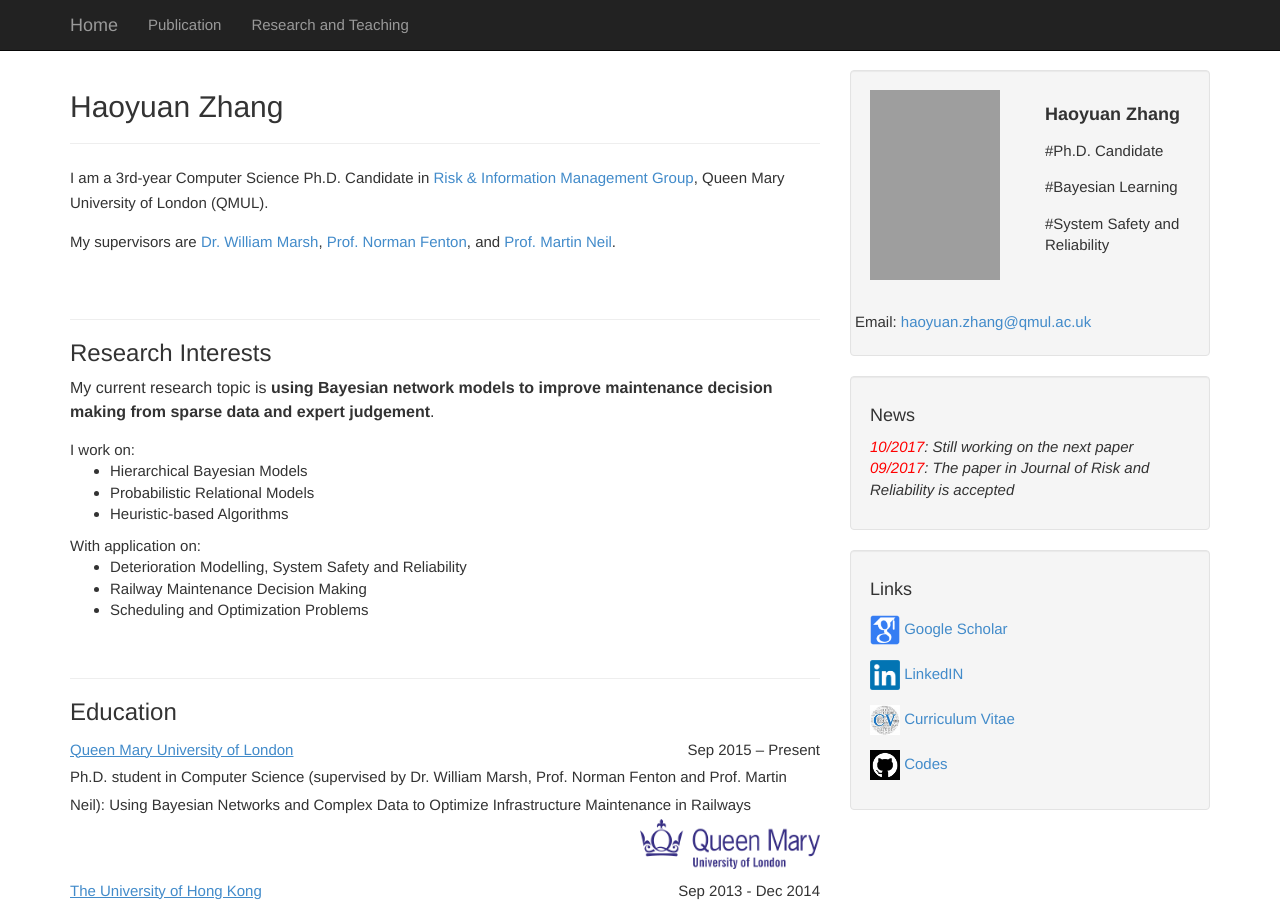
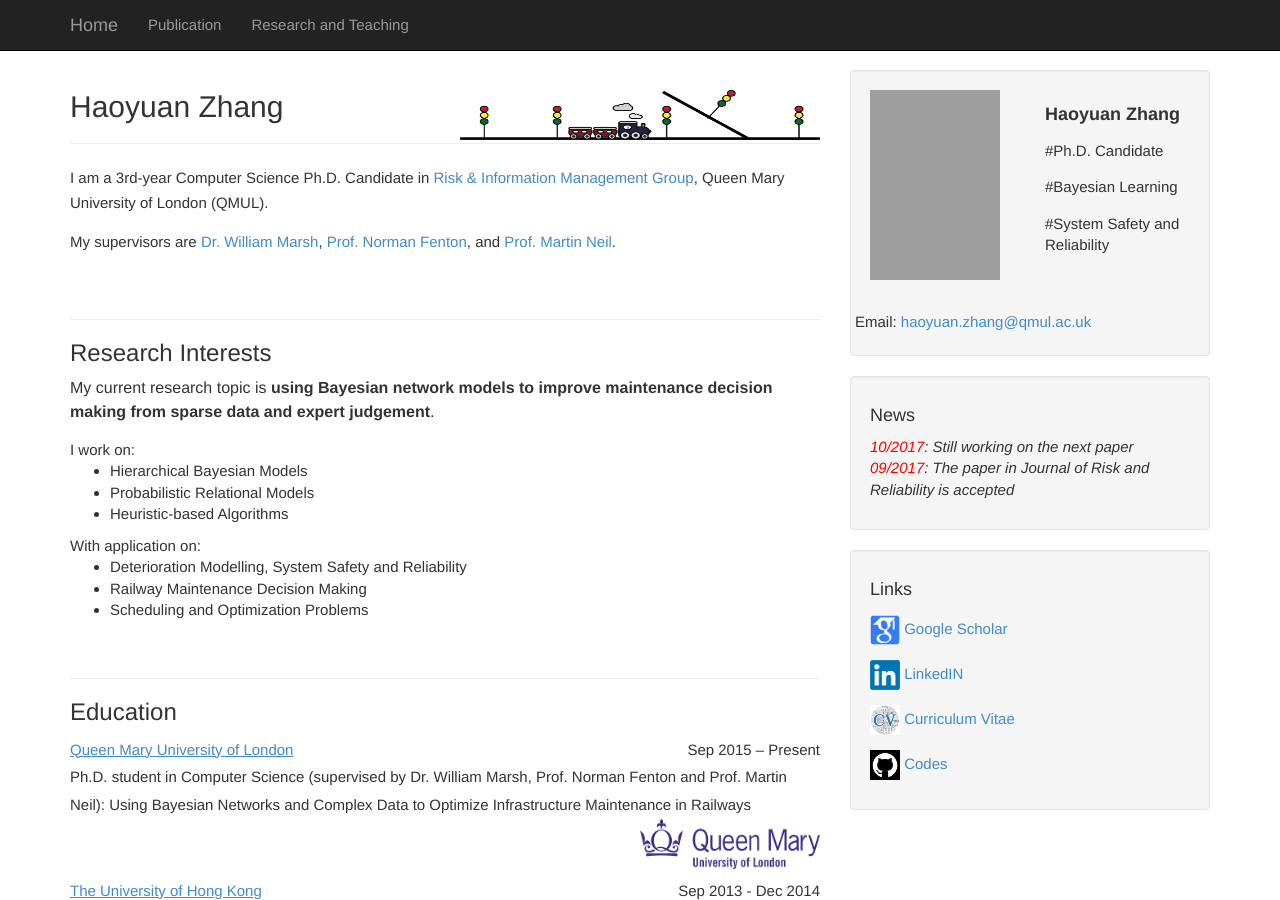
Before and after one commit to july0905/haoyuanzhang1990.github.io, a Jekyll site: the page built from index.html, in a window 1280 px wide and 900 px high. Built offline with Jekyll 4.4.1, drawn with Linux system fonts in a browser that asks for light colours; the list of posts is cut into pages by our own code; grey boxes are pictures that could not be loaded.

Commit message:
Update index.html

```diff
--- a/index.html
+++ b/index.html
@@ -3,7 +3,9 @@
 title: "Haoyuan Zhang"
 ---
 
-<h2>Haoyuan Zhang</h2>
+<h2>Haoyuan Zhang <span style="float:right;"><img src="train.png" height="50" width="360">
+                                        </span>
+</h2>
 <hr>
 I am a 3rd-year Computer Science Ph.D. Candidate in <a href="http://rim.eecs.qmul.ac.uk/index.php">Risk & Information Management Group</a>, Queen Mary University of London (QMUL).
 <p></p>
```
